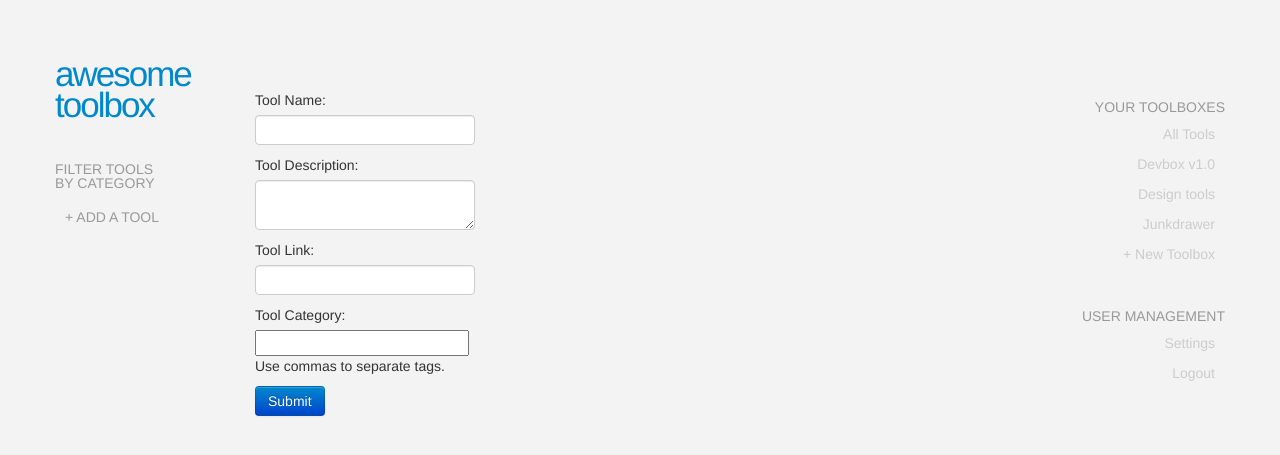
After one commit to mocha/awesometoolbox.com, a Python web app: template templates/tool_form.html in a window 1280 px wide. The commit adds this page. Shown: the top 455 px of the page. Run offline with Jinja, Linux system fonts and the light colour scheme; the template is opened without the code that fills it, so the values that code supplies are empty; some libraries are stand-ins or nearby versions.

Commit message:
new stuff abounds

```diff
--- a/templates/base.html
+++ b/templates/base.html
@@ -7,6 +7,7 @@
     <meta name="viewport" content="width=device-width, initial-scale=1.0">
     <meta name="description" content="">
     <meta name="author" content="">
+    <link href="{{ url_for('static', filename='img/favicon.ico') }}" rel="icon" type="image/x-icon" />
 
     <!-- Le styles -->
     <link href="{{ url_for('static', filename='css/bootstrap.css') }}" rel="stylesheet">
@@ -35,15 +36,12 @@
 
           <h2 class="sectiontitle">Filter Tools <br/>by category</h2>
           <ul class="sidebarlist unstyled">
-            <li><a href="/category/webdesign" class="{% if tab == "webdesign" %} active{% endif %}">Web Design</a></li>
-            <li><a href="/category/webdevelopment" class="{% if tab == "webdevelopment" %} active{% endif %}">Web Development</a></li>
-            <li><a href="/category/python" class="{% if tab == "python" %} active{% endif %}">Python</a></li>
-            <li><a href="/category/mysql" class="{% if tab == "mysql" %} active{% endif %}">MySQL</a></li>
-            <li><a href="/category/php" class="{% if tab == "php" %} active{% endif %}">PHP</a></li>
-            <li><a href="/category/css" class="{% if tab == "css" %} active{% endif %}">CSS</a></li>
+            {% for category in categories %}
+            <li><a href="/category/{{ category }}">{{ category }}</a></li>
+            {% endfor %}
           </ul>
 
-          <a class="solo" href="#">+ Add a tool</a>
+          <a class="solo" href="/tool/new">+ Add a tool</a>
 
         </div>
 
@@ -54,8 +52,7 @@
             {% with messages = get_flashed_messages(with_categories=true) %}
               {% if messages %}
                 {% for category, message in messages %}
-                  <div class="alert">
-                  <button type="button" class="close" data-dismiss="alert">&times;</button>
+                  <div class="alert alert-{{ category }}">
                   <strong>{{ category|upper }}!</strong> {{ message }}
                   </div>
                 {% endfor %}
--- /dev/null
+++ b/templates/tool_form.html
@@ -0,0 +1,38 @@
+{% extends "base.html" %}
+
+{% block body_content %}
+
+	<form action="" method="POST">
+
+		<ul class="unstyled">
+
+			<li class="form-item">
+				<label for="name">Tool Name:</label>
+				<input type="text" name="name" id="name" />
+			</li>
+
+			<li class="form-item">
+				<label for="">Tool Description:</label>
+				<textarea name="description" id="description"></textarea>
+			</li>
+
+			<li class="form-item">
+				<label for="link">Tool Link:</label>
+				<input type="text" name="link" id="link" />
+			</li>
+
+			<li class="form-item">
+				<label for="category">Tool Category:</label>
+				<input type="textarea" name="category" id="category" />
+				<p class="helptext">Use commas to separate tags.</p>
+			</li>
+
+			<li class="form-item">
+				<input type="submit" class="btn btn-primary" value="Submit" />
+			</li>
+
+		</ul>
+
+	</form>
+
+{% endblock %}
--- a/templates/tool_listing.html
+++ b/templates/tool_listing.html
@@ -5,7 +5,7 @@
   {% for tool in tools %}
 
     <div class="tool_listing clearfix">
-      <span class="tooltitle"><a href="tool/{{ tool.id }}/{{ tool.slug }}">{{ tool.name }}</a></span>
+      <span class="tooltitle"><a href="/tool/{{ tool.id }}/{{ tool.slug }}">{{ tool.name }}</a></span>
       <span class="tooldescription">{{ tool.description }}</span>
       <span class="toolstats">Filed under {% for category in tool.category %}{{ category }}{% if not loop.last %}, {% endif %}{% endfor %} / Found in 6 toolboxes</span>
       <div class="toolactions">
--- a/templates/tool_page.html
+++ b/templates/tool_page.html
@@ -14,6 +14,11 @@
 
 	<p>Found in 16 toolboxes. First added by Patrick Deuley</p>
 
+	<p>
+		<a href="/tool/{{ tool.id}}/delete">Delete this tool</a> /
+		<a href="/tool/{{ tool.id}}/edit">Edit this tool</a>
+	</p>
+
 	<hr />
 
 	<h2 class="sectiontitle">Other Tools in Web Design</h2>
```
Also changed, not shown: app.py (+68 -6 lines), README.md, static/img/favicon.ico (added).
